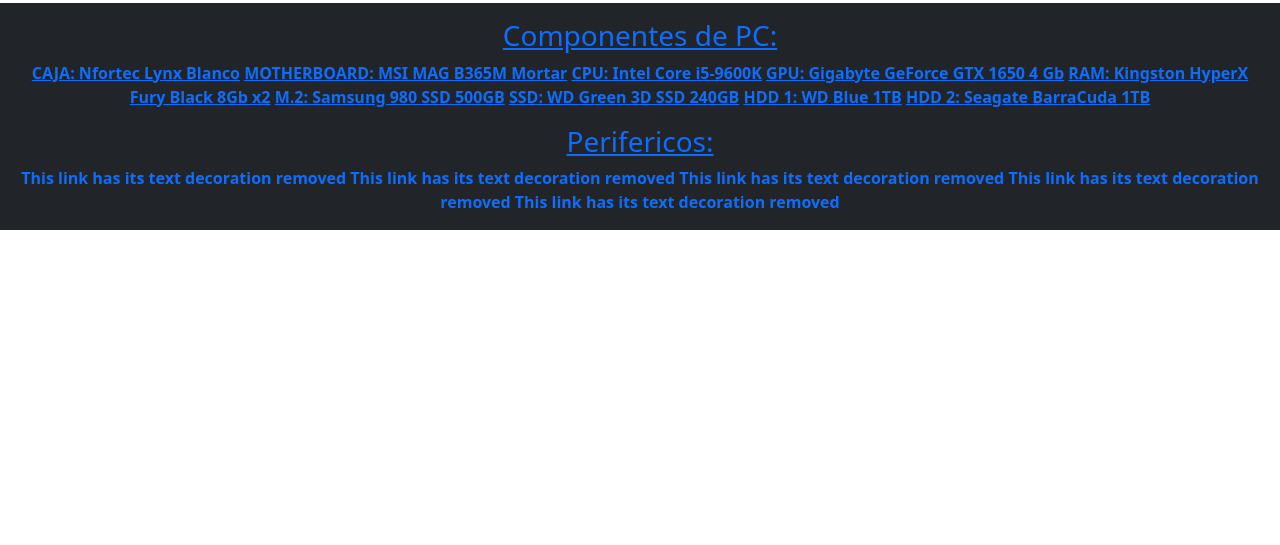
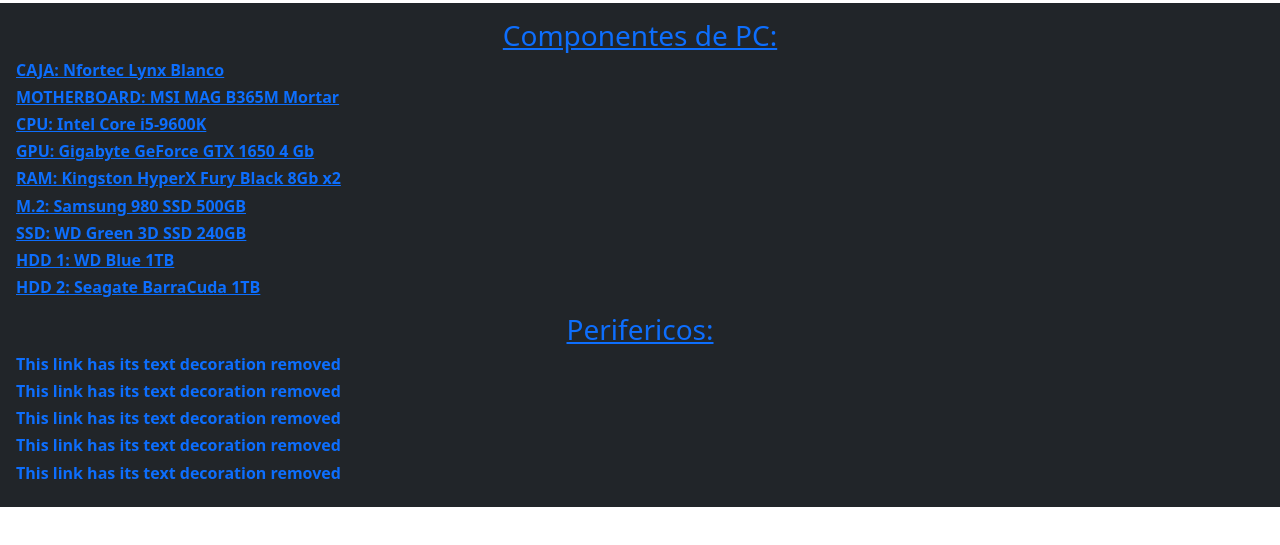
Before and after one commit to Haplee/PaginaWebHaplee, a plain HTML site: page index.html in a window 1280 px wide. Shown: the part 53-598 px from the top of the page. Drawn offline with nearby package versions, Linux system fonts and the light colour scheme; some icons are missing.

Commit message:
Update index.html

```diff
--- a/index.html
+++ b/index.html
@@ -27,28 +27,25 @@
 
             <div align="center">
               <h3><a class="text-decoration-underline">Componentes de PC:</a></h3>
-              <h7 class="fw-bolder"> <a href="https://www.pccomponentes.com/nfortec-lynx-cristal-templado-usb-30-rgb-blanco">CAJA: Nfortec Lynx Blanco</a> </h7>
-              <h7 class="fw-bolder"> <a href="https://www.pccomponentes.com/msi-mag-b365m-mortar?offer=15609a59-59c1-4918-9183-702847d11b18">MOTHERBOARD: MSI MAG B365M Mortar</a> </h7>
-              <h7 class="fw-bolder"> <a href="https://www.intel.es/content/www/es/es/products/sku/134896/intel-core-i59600k-processor-9m-cache-up-to-4-60-ghz/specifications.html">CPU: Intel Core i5-9600K</a> </h7>
-              <h7 class="fw-bolder"> <a href="https://www.pccomponentes.com/gigabyte-geforce-gtx-1650-d6-windforce-oc-4gb-gddr6">GPU: Gigabyte GeForce GTX 1650 4 Gb</a> </h7>
-              <h7 class="fw-bolder"> <a href="https://www.pccomponentes.com/kingston-fury-beast-ddr4-2666-mhz-8gb-cl16">RAM: Kingston HyperX Fury Black 8Gb x2</a> </h7>
-              <h7 class="fw-bolder"> <a href="https://www.pccomponentes.com/samsung-980-ssd-500gb-pcie-30-nvme-m2">M.2: Samsung 980 SSD 500GB</a> </h7>
-              <h7 class="fw-bolder"> <a href="https://www.pccomponentes.com/wd-green-3d-ssd-240gb-sata3">SSD: WD Green 3D SSD 240GB</a> </h7>
-              <h7 class="fw-bolder"> <a href="https://www.pccomponentes.com/wd-blue-1tb-35-sata3">HDD 1: WD Blue 1TB</a> </h7>
-                <h7 class="fw-bolder"> <a href="https://www.pccomponentes.com/seagate-barracuda-35-1tb-sata3">HDD 2: Seagate BarraCuda 1TB</a> </h7>
             </div>
+              <h6 class="fw-bolder"> <a href="https://www.pccomponentes.com/nfortec-lynx-cristal-templado-usb-30-rgb-blanco">CAJA: Nfortec Lynx Blanco</a> </h6>
+              <h6 class="fw-bolder"> <a href="https://www.pccomponentes.com/msi-mag-b365m-mortar?offer=15609a59-59c1-4918-9183-702847d11b18">MOTHERBOARD: MSI MAG B365M Mortar</a> </h6>
+              <h6 class="fw-bolder"> <a href="https://www.intel.es/content/www/es/es/products/sku/134896/intel-core-i59600k-processor-9m-cache-up-to-4-60-ghz/specifications.html">CPU: Intel Core i5-9600K</a> </h6>
+              <h6 class="fw-bolder"> <a href="https://www.pccomponentes.com/gigabyte-geforce-gtx-1650-d6-windforce-oc-4gb-gddr6">GPU: Gigabyte GeForce GTX 1650 4 Gb</a> </h6>
+              <h6 class="fw-bolder"> <a href="https://www.pccomponentes.com/kingston-fury-beast-ddr4-2666-mhz-8gb-cl16">RAM: Kingston HyperX Fury Black 8Gb x2</a> </h6>
+              <h6 class="fw-bolder"> <a href="https://www.pccomponentes.com/samsung-980-ssd-500gb-pcie-30-nvme-m2">M.2: Samsung 980 SSD 500GB</a> </h6>
+              <h6 class="fw-bolder"> <a href="https://www.pccomponentes.com/wd-green-3d-ssd-240gb-sata3">SSD: WD Green 3D SSD 240GB</a> </h6>
+              <h6 class="fw-bolder"> <a href="https://www.pccomponentes.com/wd-blue-1tb-35-sata3">HDD 1: WD Blue 1TB</a> </h6>
+              <h6 class="fw-bolder"> <a href="https://www.pccomponentes.com/seagate-barracuda-35-1tb-sata3">HDD 2: Seagate BarraCuda 1TB</a> </h6>
            <blockquote></blockquote>
             <div align="center">
               <h3><a class="text-decoration-underline">Perifericos:</a></h3>
-              <h7 class="fw-bolder"><a href="#" class="text-decoration-none">This link has its text decoration removed</a></h7>
-              <h7 class="fw-bolder"><a href="#" class="text-decoration-none">This link has its text decoration removed</a></h7>
-              <h7 class="fw-bolder"><a href="#" class="text-decoration-none">This link has its text decoration removed</a></h7>
-              <h7 class="fw-bolder"><a href="#" class="text-decoration-none">This link has its text decoration removed</a></h7>
-              <h7 class="fw-bolder"><a href="#" class="text-decoration-none">This link has its text decoration removed</a></h7>
             </div>
-
-
-
+              <h6 class="fw-bolder"><a href="#" class="text-decoration-none">This link has its text decoration removed</a></h6>
+              <h6 class="fw-bolder"><a href="#" class="text-decoration-none">This link has its text decoration removed</a></h6>
+              <h6 class="fw-bolder"><a href="#" class="text-decoration-none">This link has its text decoration removed</a></h6>
+              <h6 class="fw-bolder"><a href="#" class="text-decoration-none">This link has its text decoration removed</a></h6>
+              <h6 class="fw-bolder"><a href="#" class="text-decoration-none">This link has its text decoration removed</a></h6>
         </div>
     </main>
   </body>
```
